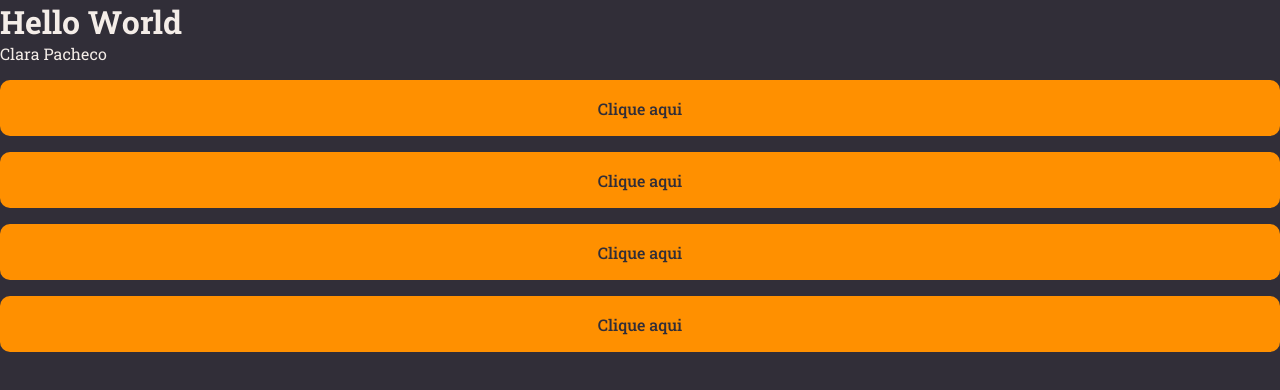
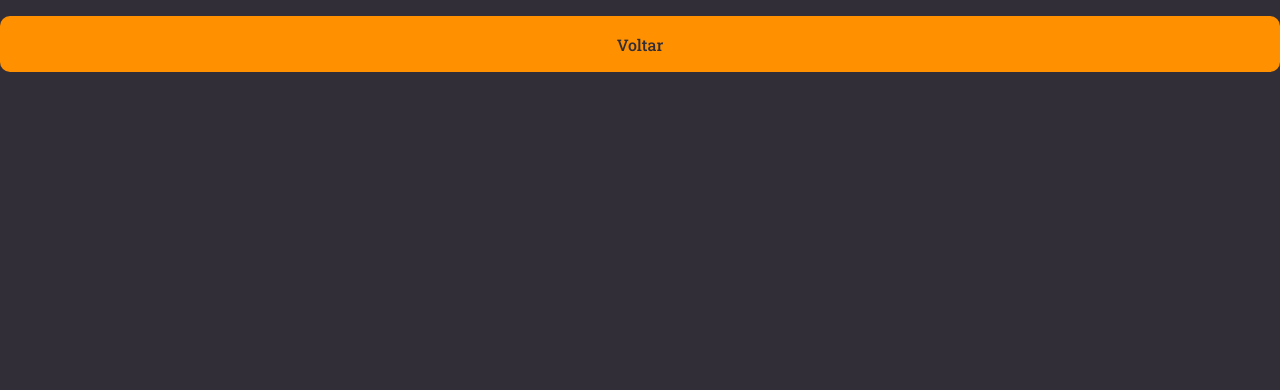
Before and after one commit to Clara-Pacheco/rocketNotes, a React (Vite) app: page / in a window 1280 px wide. Shown: the top 390 px of the page. Built offline with nearby package versions, Linux system fonts and the light colour scheme.

Commit message:
Leave 1 button component inside Details page

```diff
--- a/src/components/Button/index.jsx
+++ b/src/components/Button/index.jsx
@@ -5,7 +5,7 @@ export function Button(){
 
   return (
   <Container type="button">
-    Clique aqui
+    Voltar
   </Container>
   )
 
--- a/src/pages/Details/index.jsx
+++ b/src/pages/Details/index.jsx
@@ -12,12 +12,8 @@ export function Details(){
   return (
 
   <Container>
-    <h1>Hello World </h1>
-    <span>Clara Pacheco</span>
 
-    <Button />
-    <Button />
-    <Button />
+
     <Button />
   </Container>
 
```
